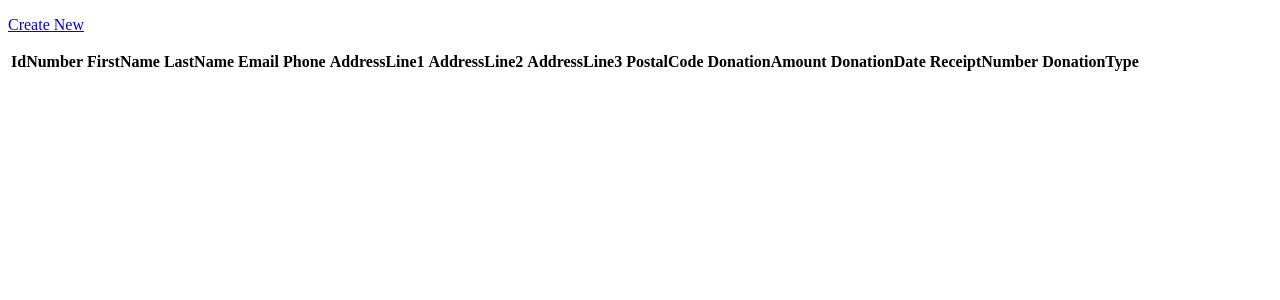
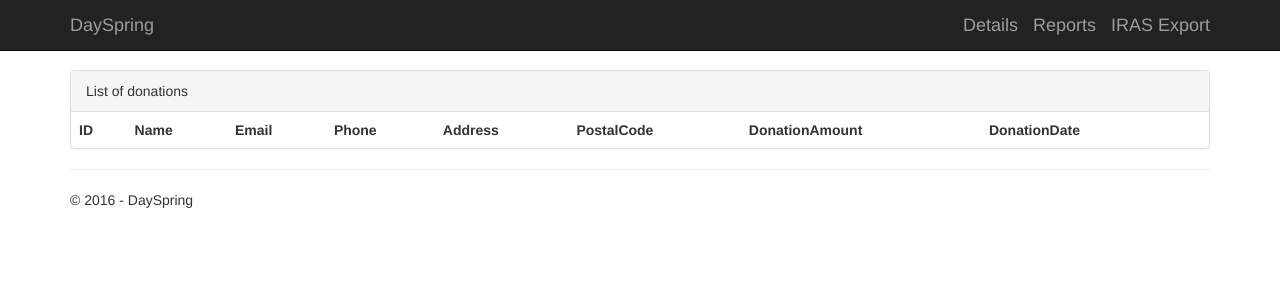
Before and after one commit to MarPa87/DaySpringHackathon, an ASP.NET MVC app: page /Detail in a window 1280 px wide. Shown: the top 300 px of the page. Run offline with ASP.NET Core 8 and stand-ins for ASP.NET MVC 5, Linux system fonts and the light colour scheme; lists and menus that the app fills with data are empty; the project's own start-up code is not run, and a stand-in starts its controllers and pages; some libraries are stand-ins or nearby versions.

Commit message:
Year parameter for donation repo is now optional

```diff
--- a/DaySpringApp/Controllers/DonationController.cs
+++ b/DaySpringApp/Controllers/DonationController.cs
@@ -20,7 +20,7 @@ namespace DaySpringApp.Controllers
       _donationRepository = donationRepository;
     }
 
-    public HttpResponseMessage Get(int year, int month = 0)
+    public HttpResponseMessage Get(int year = 0, int month = 0)
     {
       var donations = _donationRepository.GetDonations(year, month);
       return Request.CreateResponse(HttpStatusCode.OK, donations);
--- a/DaySpringApp/Repositories/CsvDonationRepository.cs
+++ b/DaySpringApp/Repositories/CsvDonationRepository.cs
@@ -25,7 +25,8 @@ namespace DaySpringApp.Repositories
 
     public IEnumerable<Donation> GetDonations(int year, int month = 0)
     {
-      return _donationData.Where(c => c.DonationDate.Year == year && (month == 0 || c.DonationDate.Month == month));
+      if (year == 0) month = 0;
+      return _donationData.Where(c => (year == 0 || c.DonationDate.Year == year) && (month == 0 || c.DonationDate.Month == month));
     }
 
     public void AddDonation(Donation donationData)
--- a/DaySpringApp/Views/Detail/Index.cshtml
+++ b/DaySpringApp/Views/Detail/Index.cshtml
@@ -1,8 +1,4 @@
 @model IEnumerable<DaySpringApp.DataLayer.Donation>
-
-@{
-    Layout = null;
-}
 
 <!DOCTYPE html>
 
@@ -12,19 +8,17 @@
   <title>Index</title>
 </head>
 <body>
-    <p>
-        @Html.ActionLink("Create New", "Create")
-    </p>
+
+  <div class="panel panel-default" style="margin-top: 20px">
+    <!-- Default panel contents -->
+    <div class="panel-heading">List of donations</div>
     <table class="table">
       <tr>
         <th>
-                @Html.DisplayNameFor(model => model.IdNumber)
+         ID
         </th>
         <th>
-                @Html.DisplayNameFor(model => model.FirstName)
-            </th>
-            <th>
-                @Html.DisplayNameFor(model => model.LastName)
+          Name
         </th>
         <th>
           @Html.DisplayNameFor(model => model.Email)
@@ -33,13 +27,7 @@
           @Html.DisplayNameFor(model => model.Phone)
         </th>
         <th>
-                @Html.DisplayNameFor(model => model.AddressLine1)
-            </th>
-            <th>
-                @Html.DisplayNameFor(model => model.AddressLine2)
-            </th>
-            <th>
-                @Html.DisplayNameFor(model => model.AddressLine3)
+          Address
         </th>
         <th>
           @Html.DisplayNameFor(model => model.PostalCode)
@@ -50,25 +38,17 @@
         <th>
           @Html.DisplayNameFor(model => model.DonationDate)
         </th>
-            <th>
-                @Html.DisplayNameFor(model => model.ReceiptNumber)
-            </th>
-            <th>
-                @Html.DisplayNameFor(model => model.DonationType)
-            </th>
         <th></th>
       </tr>
 
-    @foreach (var item in Model) {
+      @foreach (var item in Model)
+      {
         <tr>
           <td>
             @Html.DisplayFor(modelItem => item.IdNumber)
           </td>
           <td>
-                @Html.DisplayFor(modelItem => item.FirstName)
-            </td>
-            <td>
-                @Html.DisplayFor(modelItem => item.LastName)
+            @Html.DisplayFor(modelItem => item.LastName), @Html.DisplayFor(modelItem => item.FirstName)
           </td>
           <td>
             @Html.DisplayFor(modelItem => item.Email)
@@ -77,12 +57,8 @@
             @Html.DisplayFor(modelItem => item.Phone)
           </td>
           <td>
-                @Html.DisplayFor(modelItem => item.AddressLine1)
-            </td>
-            <td>
-                @Html.DisplayFor(modelItem => item.AddressLine2)
-            </td>
-            <td>
+            @Html.DisplayFor(modelItem => item.AddressLine1)<br />
+            @Html.DisplayFor(modelItem => item.AddressLine2)<br />
             @Html.DisplayFor(modelItem => item.AddressLine3)
           </td>
           <td>
@@ -94,20 +70,10 @@
           <td>
             @Html.DisplayFor(modelItem => item.DonationDate)
           </td>
-            <td>
-                @Html.DisplayFor(modelItem => item.ReceiptNumber)
-            </td>
-            <td>
-                @Html.DisplayFor(modelItem => item.DonationType)
-            </td>
-            <td>
-                @Html.ActionLink("Edit", "Edit", new { /* id=item.PrimaryKey */ }) |
-                @Html.ActionLink("Details", "Details", new { /* id=item.PrimaryKey */ }) |
-                @Html.ActionLink("Delete", "Delete", new { /* id=item.PrimaryKey */ })
-            </td>
         </tr>
       }
 
     </table>
+  </div>
 </body>
 </html>
--- a/DaySpringApp/Views/Shared/_Layout.cshtml
+++ b/DaySpringApp/Views/Shared/_Layout.cshtml
@@ -24,6 +24,9 @@
                 <a href="#page-top"></a>
               </li>
               <li class="page-scroll">
+                @Html.ActionLink("Details", "Index", "Detail", new { area = "" }, new { @class = "navbar-brand" })
+              </li>
+              <li class="page-scroll">
                 @Html.ActionLink("Reports", "Index", "Dashboard", new { area = "" }, new { @class = "navbar-brand" })
               </li>
               <li class="page-scroll">
```
Lines whose indentation alone changed are shown as unchanged.
